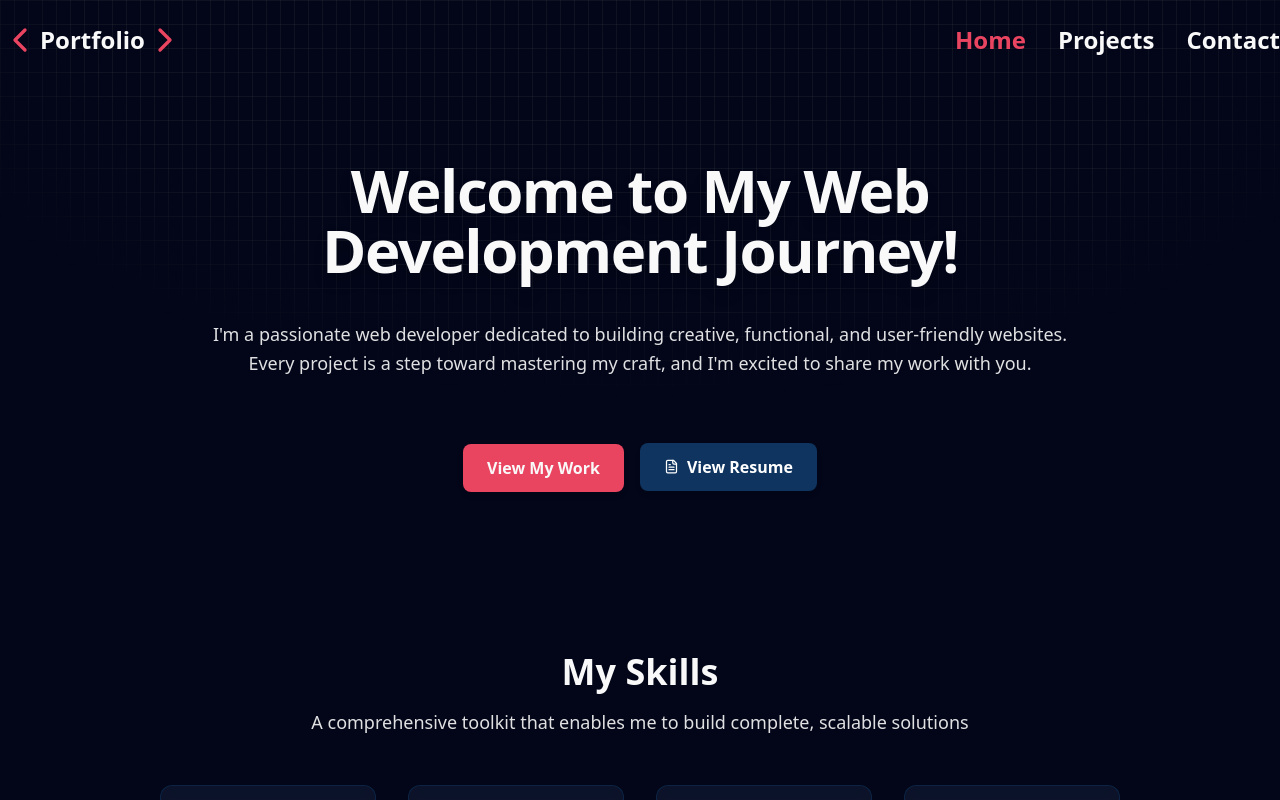
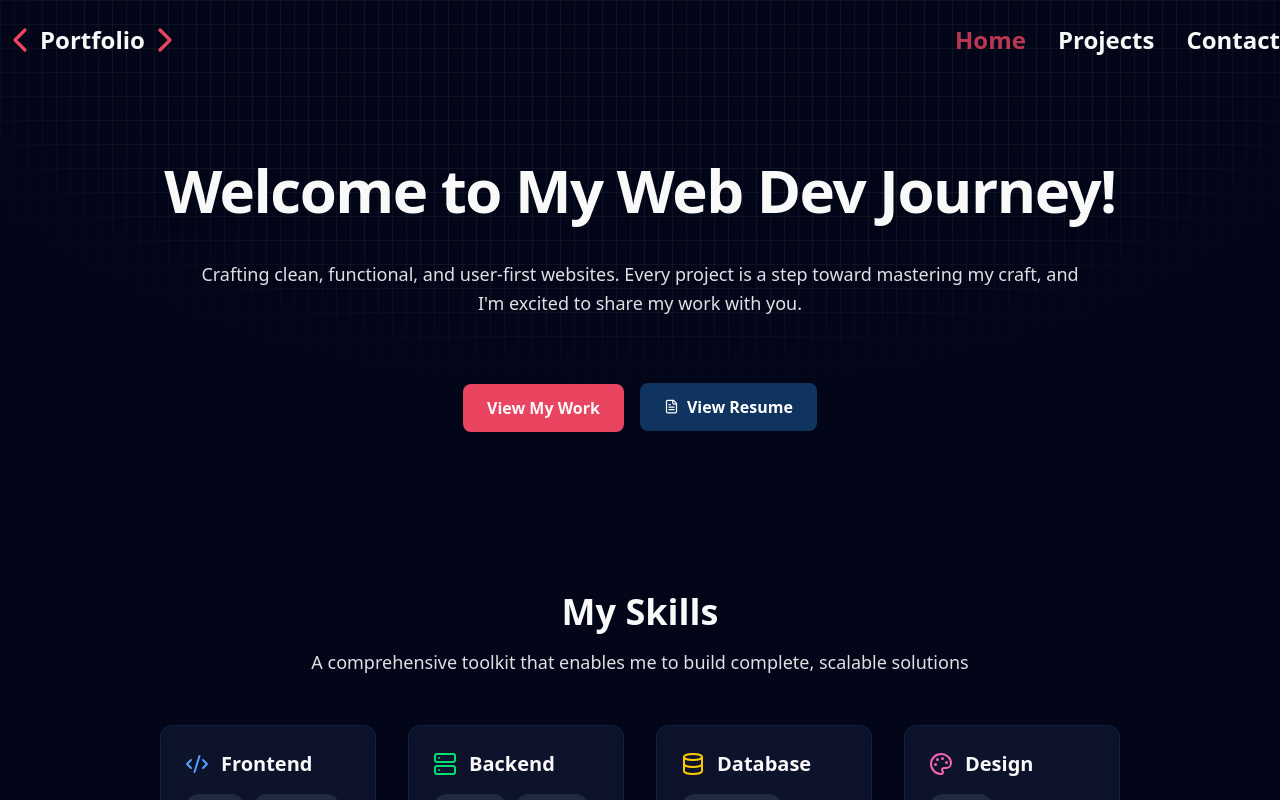
Before and after one commit to Phpar-Ph/portfolio, a React (Vite) app: page / in a window 1280 px wide. Built offline with nearby package versions, Linux system fonts and the light colour scheme.

Commit message:
update contact

```diff
--- a/src/components/NavBar.jsx
+++ b/src/components/NavBar.jsx
@@ -16,8 +16,8 @@ const NavMenu = [
   },
 ];
 
-const activeLink = " text-bgCTA  hover:text-bgColorSecondary";
-const inactiveLink = "hover:text-bgColorSecondary";
+const activeLink = " text-bgCTA/80  hover:text-bgCTA";
+const inactiveLink = "hover:text-bgCTA";
 
 const NavBar = () => {
   return (
--- a/src/data/Projects.jsx
+++ b/src/data/Projects.jsx
@@ -1,30 +1,44 @@
 export const projects = [
   {
     title: "Takusi Ice Cream",
-    description:
-      "A brief description of your first project and its key features.",
+    description: "A static website showcasing a local ice cream brand.",
     image:
       "https://images.unsplash.com/photo-1460925895917-afdab827c52f?auto=format&fit=crop&q=80&w=800",
-    technologies: ["React", "JavaScript", "Tailwind CSS"],
+    technologies: [
+      "React",
+      "JavaScript",
+      "Tailwind CSS",
+      "React Slick",
+      "EmailJS",
+      "React Scroll",
+    ],
     githubUrl: "https://github.com/yourusername/project1",
     liveUrl: "https://takusi-icecream.netlify.app/",
   },
   {
     title: "Dev Tools",
     description:
-      "Description of your second project highlighting its unique aspects.",
+      "A curated set of tools and resources I've used throughout my web dev journey.",
     image:
       "https://images.unsplash.com/photo-1498050108023-c5249f4df085?auto=format&fit=crop&q=80&w=800",
-    technologies: ["Next.js", "Node.js", "MongoDB"],
+    technologies: ["React", "JavaScript", "Tailwind CSS", "React Router"],
     githubUrl: "https://github.com/Phpar-Ph/Dev-Tools",
     liveUrl: "https://project2.com",
   },
   {
     title: "E-commerce Local",
-    description: "Overview of your third project and what problems it solves.",
+    description:
+      "An e-commerce website for local products, featuring backend development and database-powered image storage.",
     image:
       "https://images.unsplash.com/photo-1555066931-4365d14bab8c?auto=format&fit=crop&q=80&w=800",
-    technologies: ["Vue.js", "Express", "PostgreSQL"],
+    technologies: [
+      "React",
+      "Express",
+      "Tailwind CSS",
+      "MongoDB",
+      "Node.js",
+      "UploadThing",
+    ],
     githubUrl: "https://github.com/yourusername/project3",
     liveUrl: "https://project3.com",
   },
--- a/src/data/Skills.jsx
+++ b/src/data/Skills.jsx
@@ -15,7 +15,7 @@ export const skills = [
   {
     category: "Frontend",
     icon: <Code2 className="text-blue-400" size={24} />,
-    items: ["React", "TypeScript", "Tailwind CSS"],
+    items: ["React", "Javascript", "Tailwind CSS"],
   },
   {
     category: "Backend",
--- a/src/pages/Contact.jsx
+++ b/src/pages/Contact.jsx
@@ -46,7 +46,7 @@ const Contact = () => {
                   </div>
                   <div>
                     <p className="text-sm text-gray-400">Email</p>
-                    <p>your.email@example.com</p>
+                    <p>philip.nioda19@gmail.com</p>
                   </div>
                 </div>
                 <div className="flex items-center gap-4 text-gray-300">
@@ -55,7 +55,7 @@ const Contact = () => {
                   </div>
                   <div>
                     <p className="text-sm text-gray-400">Phone</p>
-                    <p>+1 (123) 456-7890</p>
+                    <p>09947918269</p>
                   </div>
                 </div>
                 <div className="flex items-center gap-4 text-gray-300">
@@ -64,7 +64,7 @@ const Contact = () => {
                   </div>
                   <div>
                     <p className="text-sm text-gray-400">Location</p>
-                    <p>Your Location, City, Country</p>
+                    <p>Salinas Drive Apas, Cebu City</p>
                   </div>
                 </div>
               </div>
--- a/src/pages/Home.jsx
+++ b/src/pages/Home.jsx
@@ -8,14 +8,13 @@ function Home() {
       <div className=" text-textPrimary mx-auto text-center p-40">
         <div className="mb-10">
           <h1 className="text-4xl md:text-6xl font-extrabold tracking-tight drop-shadow-xl mb-10">
-            Welcome to My Web Development Journey!
+            Welcome to My Web Dev Journey!
           </h1>
 
           <h2 className="subHeading">
-            I'm a passionate web developer dedicated to building creative,
-            functional, and user-friendly websites. Every project is a step
-            toward mastering my craft, and I'm excited to share my work with
-            you.
+            Crafting clean, functional, and user-first websites. Every project
+            is a step toward mastering my craft, and I'm excited to share my
+            work with you.
           </h2>
         </div>
 
```
